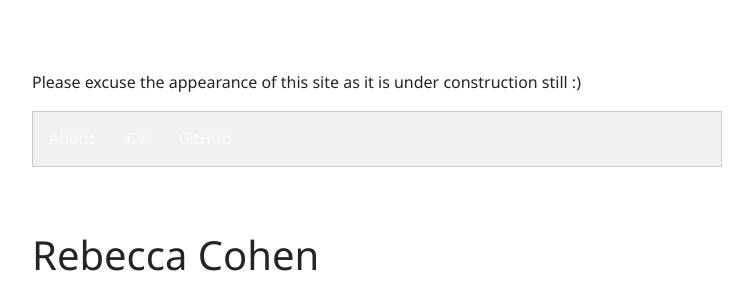
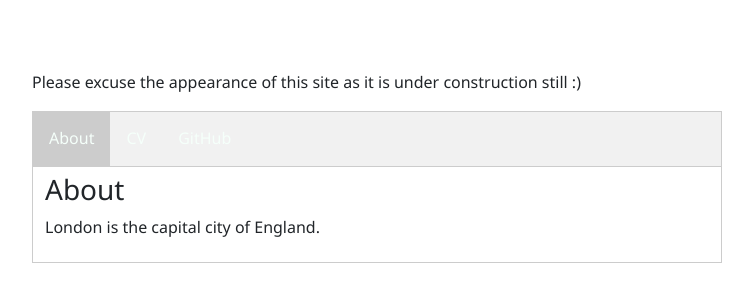
Before and after one commit to rscohen2/rscohen2.github.io, a plain HTML site: page index.html in a window 1280 px wide. Both pictures are taken after a click on the button "About". Shown: the top 308 px of the page, without its empty margins (263-1016 px from the left). Drawn offline with Linux system fonts and the light colour scheme.

Commit message:
Update index.html

```diff
--- a/index.html
+++ b/index.html
@@ -1,3 +1,7 @@
+<!DOCTYPE html>
+<html>
+
+
 <div class="container">
 <div class="header">
 
@@ -11,6 +15,9 @@
   <link rel="stylesheet" href="custom.css">
 
 </head>
+
+<body>
+
 
 <div class="tab">
   <button class="tablinks" onclick="openCity(event, 'About')">About</button>
@@ -55,6 +62,28 @@
 <footer>
   <p> Becca Cohen | UIUC | rscohen2 @ illinois.edu</p>
 </footer>
+  <script>
+function openCity(evt, tabName) {
+  // Hide all tab content
+  var tabcontent = document.getElementsByClassName("tabcontent");
+  for (var i = 0; i < tabcontent.length; i++) {
+    tabcontent[i].style.display = "none";
+  }
+
+  // Remove active class from all buttons
+  var tablinks = document.getElementsByClassName("tablinks");
+  for (var i = 0; i < tablinks.length; i++) {
+    tablinks[i].className = tablinks[i].className.replace(" active", "");
+  }
+
+  // Show the selected tab
+  document.getElementById(tabName).style.display = "block";
+
+  // Highlight the clicked button
+  evt.currentTarget.className += " active";
+}
+</script>
 </body>
 </div>
 </div>
+</html>
```
